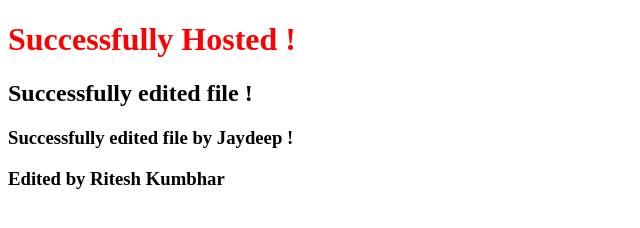
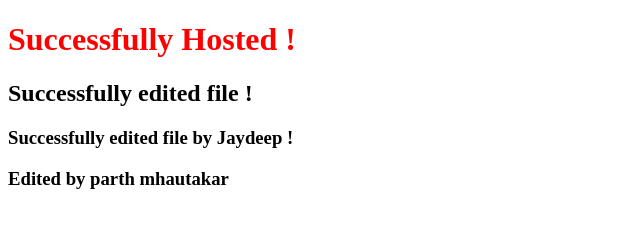
Before and after one commit to vitthalhumbe/DemoHTML, a plain HTML site: page index.html in a window 1280 px wide. Shown: the full height of the page, 0-640 px from the left. Drawn offline with Linux system fonts and the light colour scheme.

```diff
--- a/index.html
+++ b/index.html
@@ -7,6 +7,6 @@
     <h1 style="color:red;">Successfully Hosted !</h1>
     <h2>Successfully edited file !</h2>
   <h3>Successfully edited file by Jaydeep !<h3>
-      <p>Edited by Ritesh Kumbhar</p>
+      <p>Edited by parth mhautakar</p>
   </body>
 </html>
```
